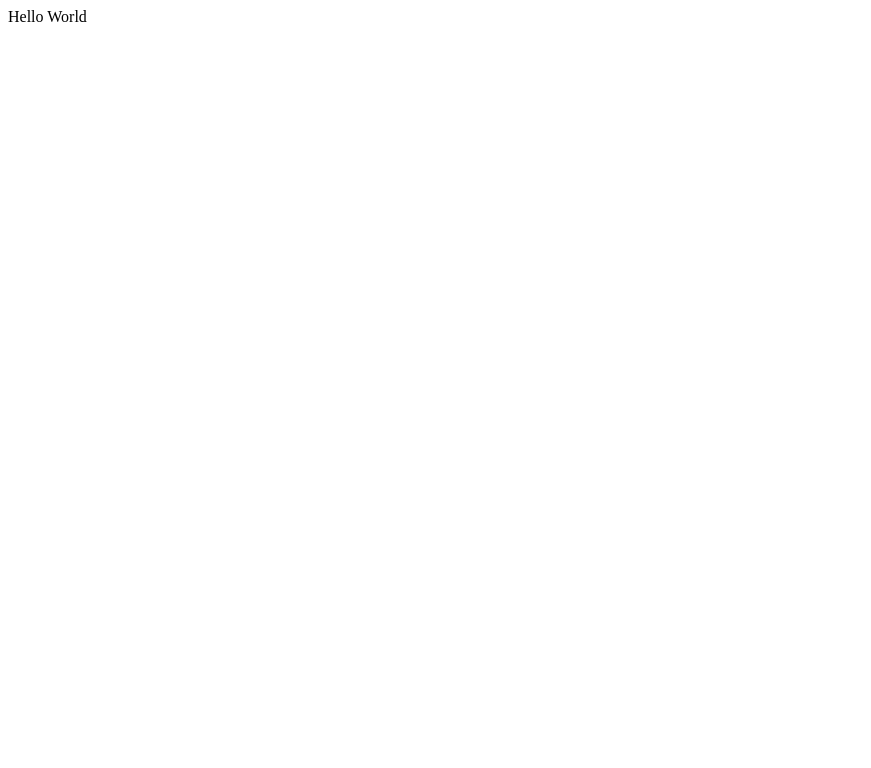
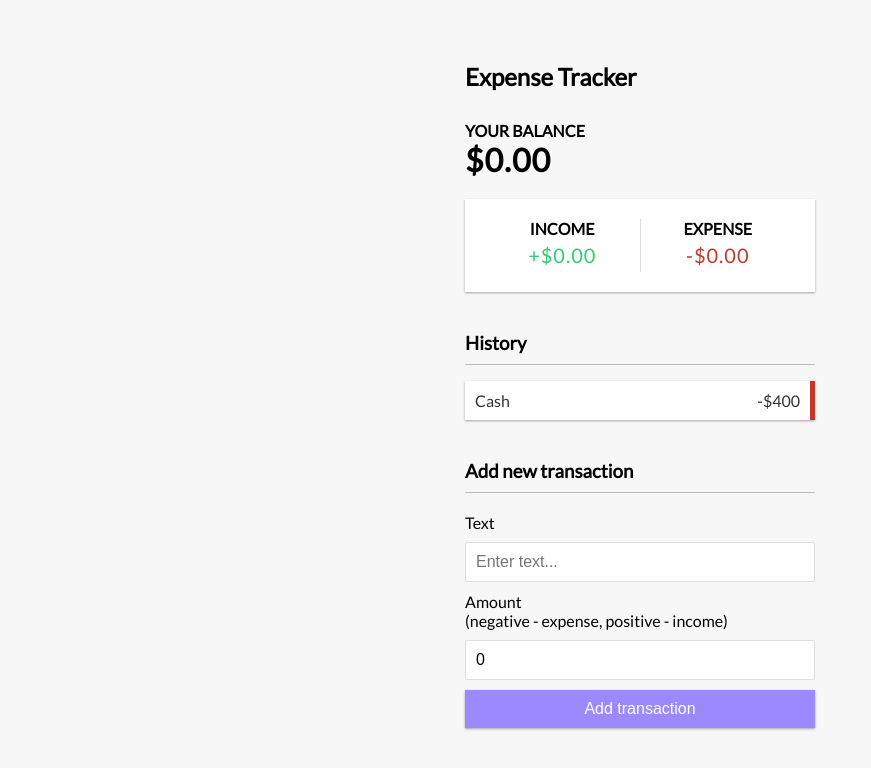
Before and after one commit to VinnyBittencourt/Expense-Tracker, a React (Create React App) app in the folder Frontend/expense-tracker/: page / in a window 1280 px wide. Shown: the top 768 px of the page, without its empty margins (0-871 px from the left). Built offline with nearby package versions, Linux system fonts and the light colour scheme.

Commit message:
Components + React Hooks + Context API

```diff
--- a/Frontend/expense-tracker/src/App.css
+++ b/Frontend/expense-tracker/src/App.css
@@ -0,0 +1,151 @@
+@import url("https://fonts.googleapis.com/css?family=Lato&display=swap");
+
+:root {
+    --box-shadow: 0 1px 3px rgba(0, 0, 0, 0.12), 0 1px 2px rgba(0, 0, 0, 0.24);
+}
+
+* {
+    box-sizing: border-box;
+}
+
+body {
+    background-color: #f7f7f7;
+    display: flex;
+    flex-direction: column;
+    align-items: center;
+    justify-content: center;
+    min-height: 100vh;
+    margin: 0;
+    font-family: "Lato", sans-serif;
+}
+
+.container {
+    margin: 30px auto;
+    width: 350px;
+}
+
+h1 {
+    letter-spacing: 1px;
+    margin: 0;
+}
+
+h3 {
+    border-bottom: 1px solid #bbb;
+    padding-bottom: 10px;
+    margin: 40px 0 10px;
+}
+
+h4 {
+    margin: 0;
+    text-transform: uppercase;
+}
+
+.inc-exp-container {
+    background-color: #fff;
+    box-shadow: var(--box-shadow);
+    padding: 20px;
+    display: flex;
+    justify-content: space-between;
+    margin: 20px 0;
+}
+
+.inc-exp-container > div {
+    flex: 1;
+    text-align: center;
+}
+
+.inc-exp-container > div:first-of-type {
+    border-right: 1px solid #dedede;
+}
+
+.money {
+    font-size: 20px;
+    letter-spacing: 1px;
+    margin: 5px 0;
+}
+
+.money.plus {
+    color: #2ecc71;
+}
+
+.money.minus {
+    color: #c0392b;
+}
+
+label {
+    display: inline-block;
+    margin: 10px 0;
+}
+
+input[type="text"],
+input[type="number"] {
+    border: 1px solid #dedede;
+    border-radius: 2px;
+    display: block;
+    font-size: 16px;
+    padding: 10px;
+    width: 100%;
+}
+
+.btn {
+    cursor: pointer;
+    background-color: #9c88ff;
+    box-shadow: var(--box-shadow);
+    color: #fff;
+    border: 0;
+    display: block;
+    font-size: 16px;
+    margin: 10px 0 30px;
+    padding: 10px;
+    width: 100%;
+}
+
+.btn:focus,
+.delete-btn:focus {
+    outline: 0;
+}
+
+.list {
+    list-style-type: none;
+    padding: 0;
+    margin-bottom: 40px;
+}
+
+.list li {
+    background-color: #fff;
+    box-shadow: var(--box-shadow);
+    color: #333;
+    display: flex;
+    justify-content: space-between;
+    position: relative;
+    padding: 10px;
+    margin: 10px 0;
+}
+
+.list li.plus {
+    border-right: 5px solid #2ecc71;
+}
+
+.list li.minus {
+    border-right: 5px solid #c0392b;
+}
+
+.delete-btn {
+    cursor: pointer;
+    background-color: #e74c3c;
+    border: 0;
+    color: #fff;
+    font-size: 20px;
+    line-height: 20px;
+    padding: 2px 5px;
+    position: absolute;
+    top: 50%;
+    left: 0;
+    transform: translate(-100%, -50%);
+    opacity: 0;
+    transition: opacity 0.3s ease;
+}
+
+.list li:hover .delete-btn {
+    opacity: 1;
+}
--- a/Frontend/expense-tracker/src/App.js
+++ b/Frontend/expense-tracker/src/App.js
@@ -1,9 +1,24 @@
 import React from "react";
+import { Header } from "./components/Header";
+import { Balance } from "./components/Balance";
+import { IncomeExpenses } from "./components/IncomeExpenses";
+import { TransactionList } from "./components/TransactionList";
+import { AddTransaction } from "./components/AddTransaction";
 
 import "./App.css";
 
 function App() {
-    return <div>Hello World</div>;
+    return (
+        <div>
+            <Header />
+            <div className='container'>
+                <Balance />
+                <IncomeExpenses />
+                <TransactionList />
+                <AddTransaction />
+            </div>
+        </div>
+    );
 }
 
 export default App;
--- /dev/null
+++ b/Frontend/expense-tracker/src/components/AddTransaction.js
@@ -0,0 +1,35 @@
+import React, { useState } from "react";
+
+export const AddTransaction = () => {
+    const [text, setText] = useState("");
+    const [amount, setAmount] = useState(0);
+    return (
+        <>
+            <h3>Add new transaction</h3>
+            <form>
+                <div className='form-control'>
+                    <label htmlFor='text'>Text</label>
+                    <input
+                        type='text'
+                        placeholder='Enter text...'
+                        value={text}
+                        onChange={(e) => setText(e.target.value)}
+                    />
+                </div>
+                <div className='form-control'>
+                    <label htmlFor='amount'>
+                        Amount <br />
+                        (negative - expense, positive - income)
+                    </label>
+                    <input
+                        type='number'
+                        placeholder='Enter amount...'
+                        value={amount}
+                        onChange={(e) => setAmount(e.target.value)}
+                    />
+                </div>
+                <button className='btn'>Add transaction</button>
+            </form>
+        </>
+    );
+};
--- /dev/null
+++ b/Frontend/expense-tracker/src/components/Balance.js
@@ -0,0 +1,10 @@
+import React from "react";
+
+export const Balance = () => {
+    return (
+        <>
+            <h4>Your Balance</h4>
+            <h1>$0.00</h1>
+        </>
+    );
+};
--- /dev/null
+++ b/Frontend/expense-tracker/src/components/Header.js
@@ -0,0 +1,5 @@
+import React from "react";
+
+export const Header = () => {
+    return <h2>Expense Tracker</h2>;
+};
--- /dev/null
+++ b/Frontend/expense-tracker/src/components/IncomeExpenses.js
@@ -0,0 +1,16 @@
+import React from "react";
+
+export const IncomeExpenses = () => {
+    return (
+        <div className='inc-exp-container'>
+            <div>
+                <h4>Income</h4>
+                <p className='money plus'>+$0.00</p>
+            </div>
+            <div>
+                <h4>Expense</h4>
+                <p className='money minus'>-$0.00</p>
+            </div>
+        </div>
+    );
+};
--- /dev/null
+++ b/Frontend/expense-tracker/src/components/TransactionList.js
@@ -0,0 +1,15 @@
+import React from "react";
+
+export const TransactionList = () => {
+    return (
+        <>
+            <h3>History</h3>
+            <ul id='list' className='list'>
+                <li className='minus'>
+                    Cash <span>-$400</span>
+                    <button className='delete-btn'>x</button>
+                </li>
+            </ul>
+        </>
+    );
+};
--- /dev/null
+++ b/Frontend/expense-tracker/src/context/AppReducer.js
@@ -0,0 +1,6 @@
+export default (state, action) => {
+    switch (action.type) {
+        default:
+            return state;
+    }
+};
```
Also changed, not shown: Frontend/expense-tracker/src/context/GlobalState.js (added, +30 -0 lines).
